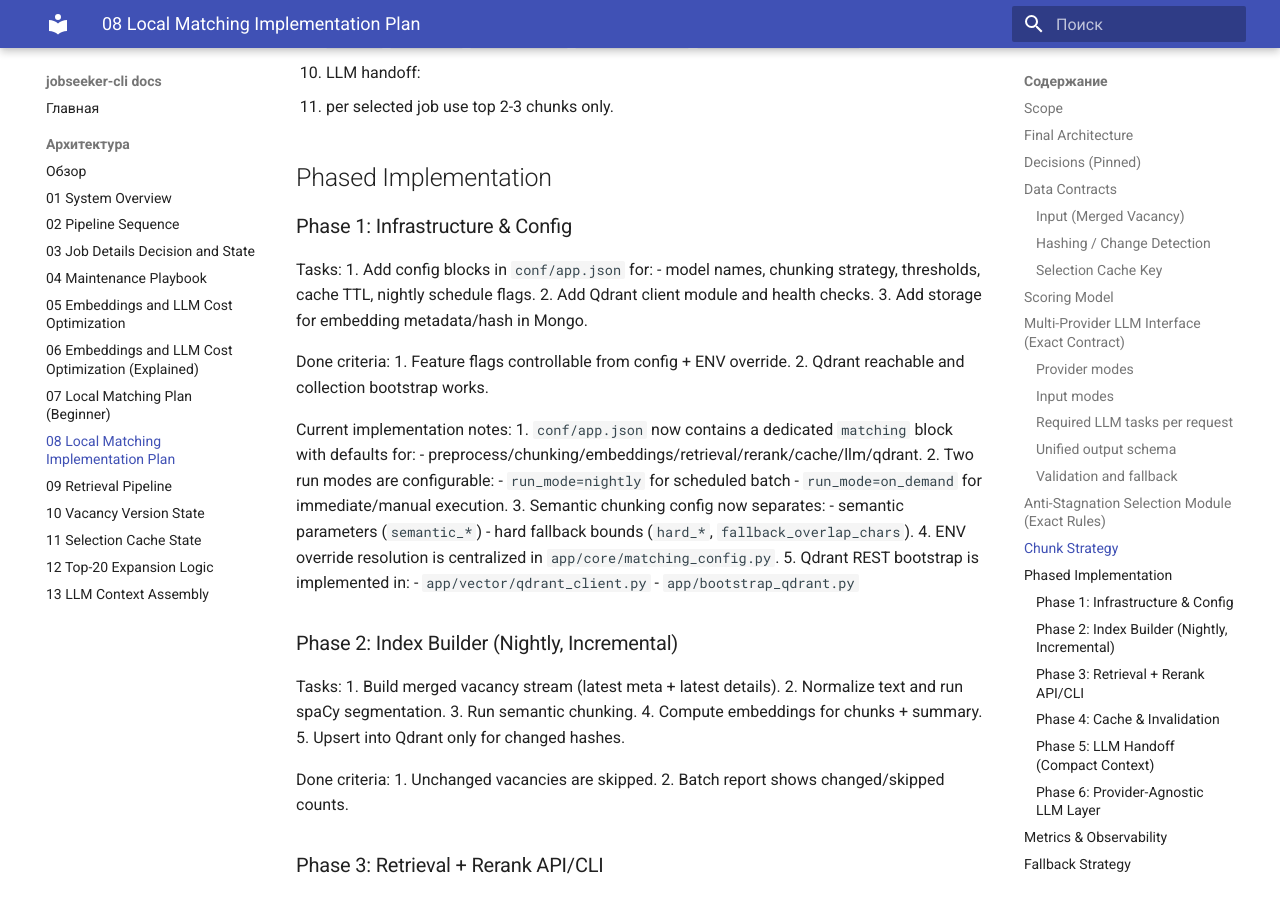
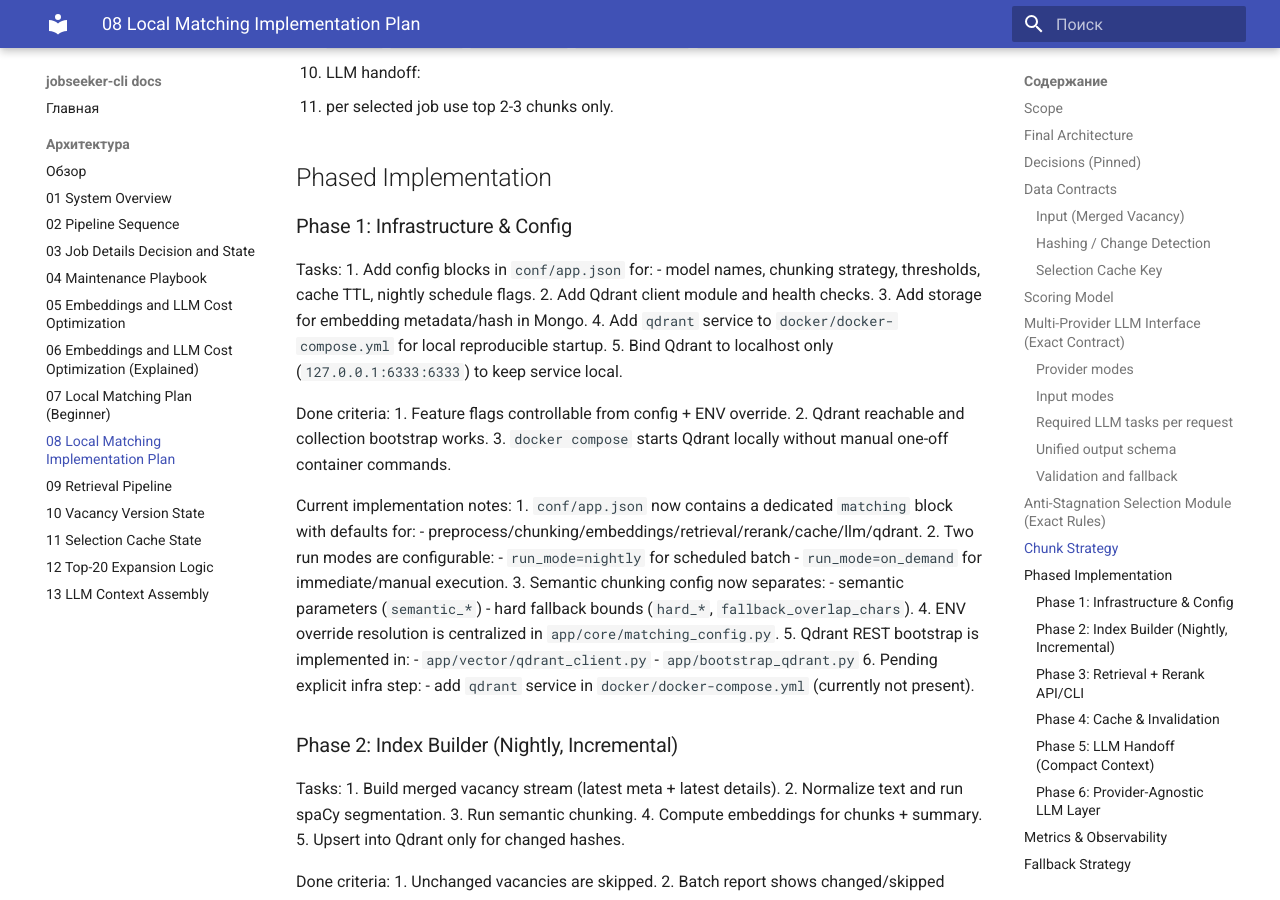
Before and after one commit to oleksiydi/jobseeker-cli-dev, an MkDocs documentation site: the page built from docs/architecture/08-local-matching-implementation-plan.md, in a window 1280 px wide and 900 px high, scrolled down 4968 px. Built offline with MkDocs 1.6.1 and Material for MkDocs 9.7.7, drawn with Linux system fonts in a browser that asks for light colours; a script that is not in the unit is left out.

Commit message:
docs(plan): prioritize industry libs and add docker qdrant step

```diff
--- a/docs/architecture/08-local-matching-implementation-plan.md
+++ b/docs/architecture/08-local-matching-implementation-plan.md
@@ -230,10 +230,13 @@ Tasks:
 - model names, chunking strategy, thresholds, cache TTL, nightly schedule flags.
 2. Add Qdrant client module and health checks.
 3. Add storage for embedding metadata/hash in Mongo.
+4. Add `qdrant` service to `docker/docker-compose.yml` for local reproducible startup.
+5. Bind Qdrant to localhost only (`127.0.0.1:6333:6333`) to keep service local.
 
 Done criteria:
 1. Feature flags controllable from config + ENV override.
 2. Qdrant reachable and collection bootstrap works.
+3. `docker compose` starts Qdrant locally without manual one-off container commands.
 
 Current implementation notes:
 1. `conf/app.json` now contains a dedicated `matching` block with defaults for:
@@ -248,6 +251,8 @@ Current implementation notes:
 5. Qdrant REST bootstrap is implemented in:
 - `app/vector/qdrant_client.py`
 - `app/bootstrap_qdrant.py`
+6. Pending explicit infra step:
+- add `qdrant` service in `docker/docker-compose.yml` (currently not present).
 
 ### Phase 2: Index Builder (Nightly, Incremental)
 
```
Also changed, not shown: AGENTS.md (+25 -0 lines), PLANS.md (+10 -0 lines).
